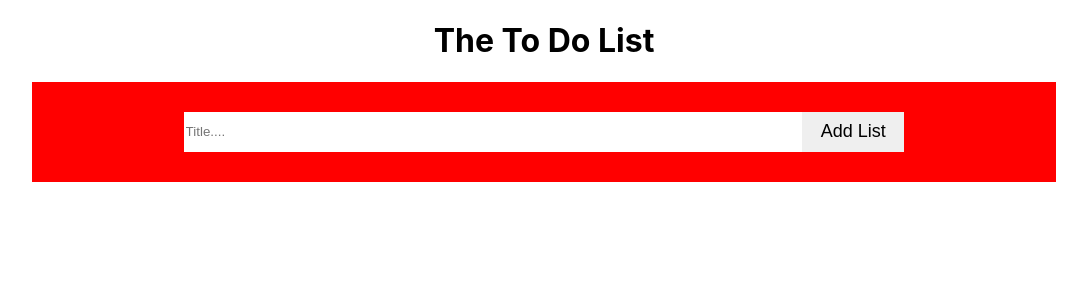
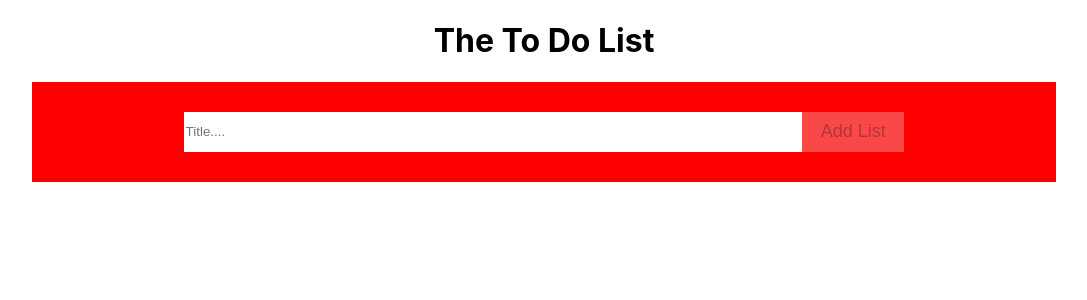
Before and after one commit to parvejg/to-do-list, a React (Create React App) app: page / in a window 1280 px wide. Shown: the top 300 px of the page, without its empty margins (96-1183 px from the left). Built offline with nearby package versions, Linux system fonts and the light colour scheme.

Commit message:
solve remove todos btn problem

```diff
--- a/src/Components/ListPage.css
+++ b/src/Components/ListPage.css
@@ -52,6 +52,7 @@
   border-top: 1px solid white;
   padding: 0.6rem 0;
   width: 100%;
+  padding-left: 8px;
 }
 .item-list:hover {
   background-color: rgb(241, 227, 227);
@@ -79,4 +80,5 @@
   border-top: 1px solid white;
   padding: 0.6rem 0;
   width: 100%;
+  padding-left: 8px;
 }
--- a/src/Components/ListPage.js
+++ b/src/Components/ListPage.js
@@ -3,11 +3,13 @@ import "./ListPage.css";
 export const ListPage = () => {
   const [newTodosText, setNewTodosText] = useState("");
   const [todo, setTodo] = useState([]);
+
   const addToListHandler = () => {
     let newTodosObj = {};
-    if (!!newTodosText) {
+    if (newTodosText !== "") {
       newTodosObj.text = newTodosText;
       newTodosObj.id = todo?.length + 1;
+      newTodosObj.isCompleted = false;
     }
     const obj = [...todo, newTodosObj];
     setTodo(obj);
@@ -20,6 +22,13 @@ export const ListPage = () => {
     newTodos[findIndex] = { ...findTodo, isCompleted: true };
     setTodo(newTodos);
   };
+  const removeTodoHandler = (value) => {
+    let filteredTodo = todo?.filter(
+      (todoItem) => todoItem.id !== Number(value)
+    );
+    setTodo(filteredTodo);
+    console.log({ value, filteredTodo });
+  };
   return (
     <div className="list-page-main-wrapper">
       <div className="input-main-wrapper">
@@ -31,7 +40,11 @@ export const ListPage = () => {
             value={newTodosText}
             onChange={(e) => setNewTodosText(e.target.value)}
           />
-          <button className="list-add-btn" onClick={addToListHandler}>
+          <button
+            className="list-add-btn"
+            onClick={addToListHandler}
+            disabled={!newTodosText}
+          >
             Add List
           </button>
         </div>
@@ -47,7 +60,13 @@ export const ListPage = () => {
               >
                 {newList.text}
               </li>
-              <button className="close-btn">X</button>
+              <button
+                className="close-btn"
+                value={newList.id}
+                onClick={(e) => removeTodoHandler(e.target.value)}
+              >
+                X
+              </button>
             </div>
           );
         })}
```
